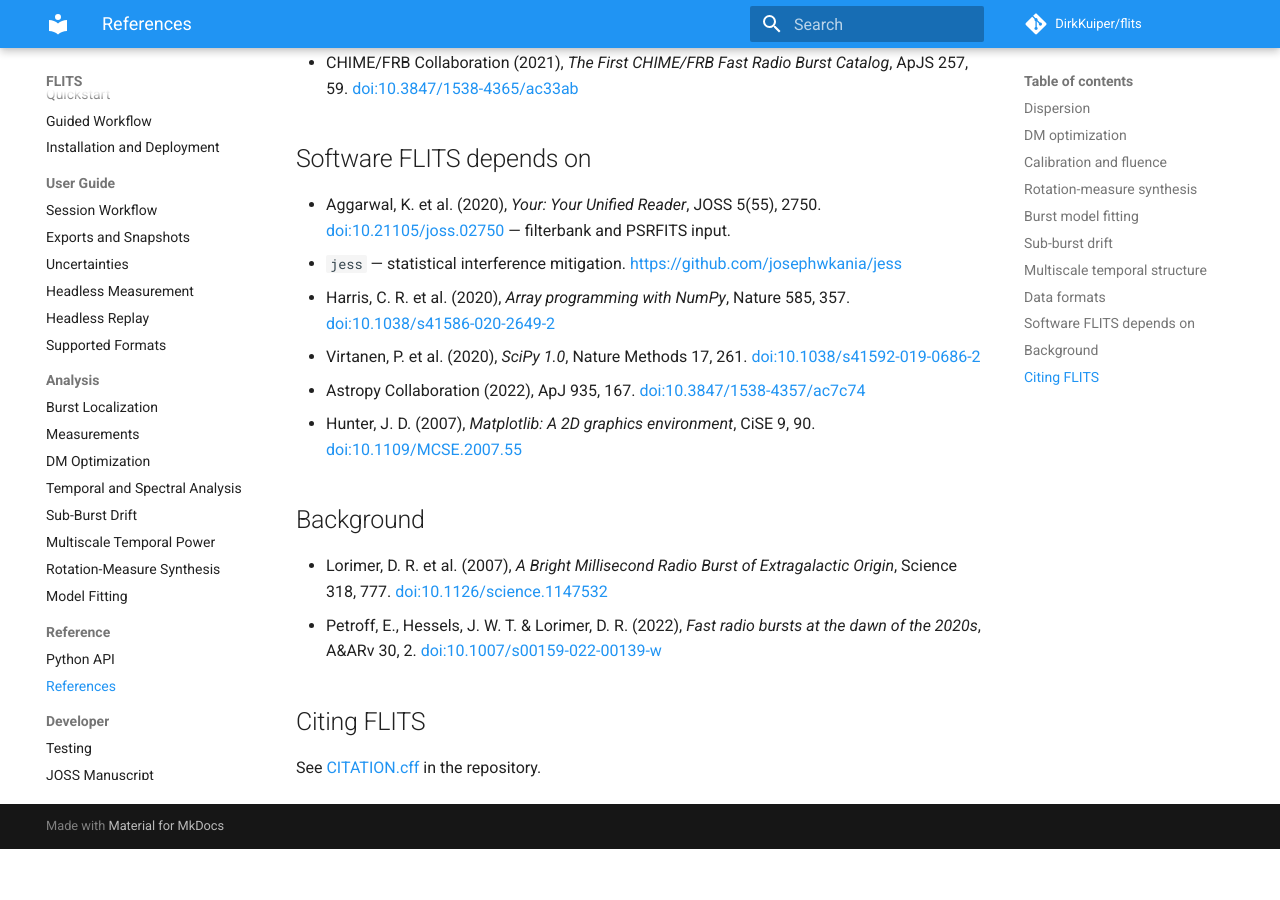
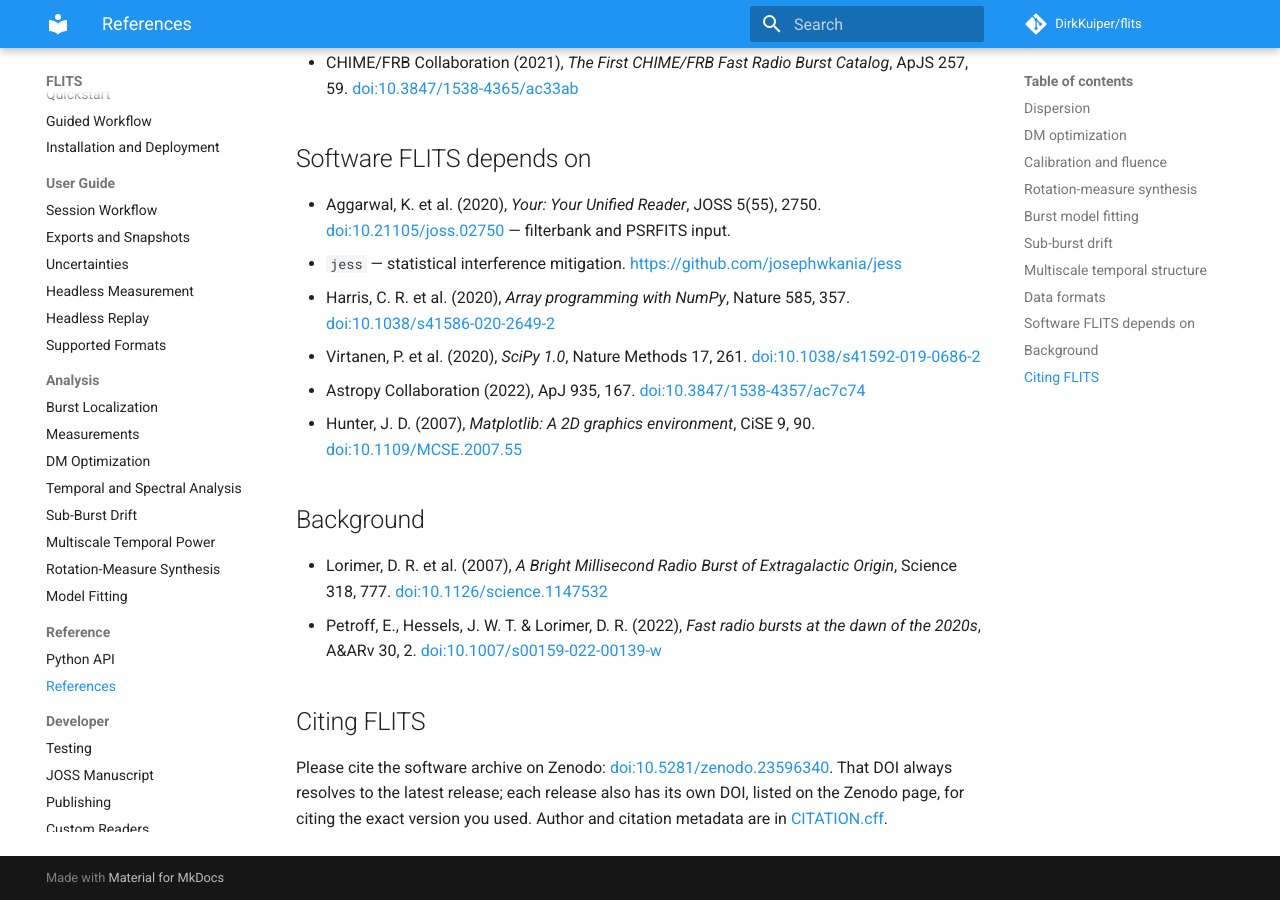
Before and after one commit to DirkKuiper/flits, an MkDocs documentation site: the page built from docs/references.md, in a window 1280 px wide and 900 px high, scrolled down 2990 px. Built offline with MkDocs 1.6.1 and Material for MkDocs 9.7.7, drawn with Linux system fonts in a browser that asks for light colours; comment, search, counter and statistics services are not loaded; before the commit the page ends 3839 px from its top, so only the background shows below that.

Commit message:
docs: cite FLITS by its Zenodo DOI
Releases are now archived on Zenodo. Add the concept DOI, which resolves
to the latest release, to CITATION.cff (so GitHub's citation button and
BibTeX carry it), as a README badge, and to the README and documentation
citation sections, which also point to the per-release DOIs. CITATION.cff
now gives the documentation site as the software's landing page.

```diff
--- a/docs/references.md
+++ b/docs/references.md
@@ -160,5 +160,8 @@ decomposition against an empirical off-pulse floor.
 
 ## Citing FLITS
 
-See [CITATION.cff](https://github.com/DirkKuiper/flits/blob/main/CITATION.cff)
-in the repository.
+Please cite the software archive on Zenodo:
+[doi:10.5281/zenodo.23596340](https://doi.org/10.5281/zenodo.23596340). That DOI
+always resolves to the latest release; each release also has its own DOI, listed
+on the Zenodo page, for citing the exact version you used. Author and citation
+metadata are in [CITATION.cff](https://github.com/DirkKuiper/flits/blob/main/CITATION.cff).
```
Also changed, not shown: README.md (+8 -4 lines), 1 other file.
